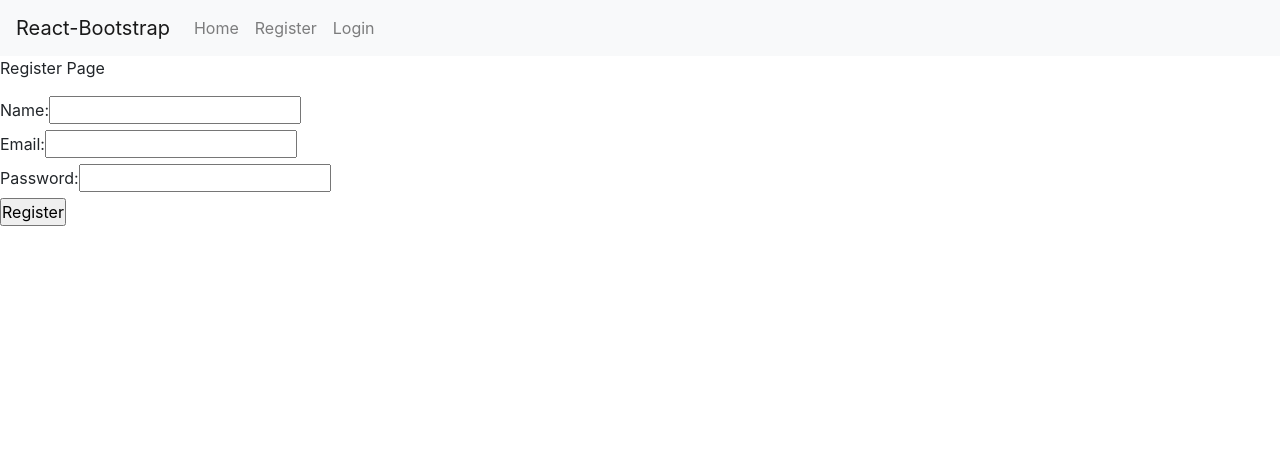
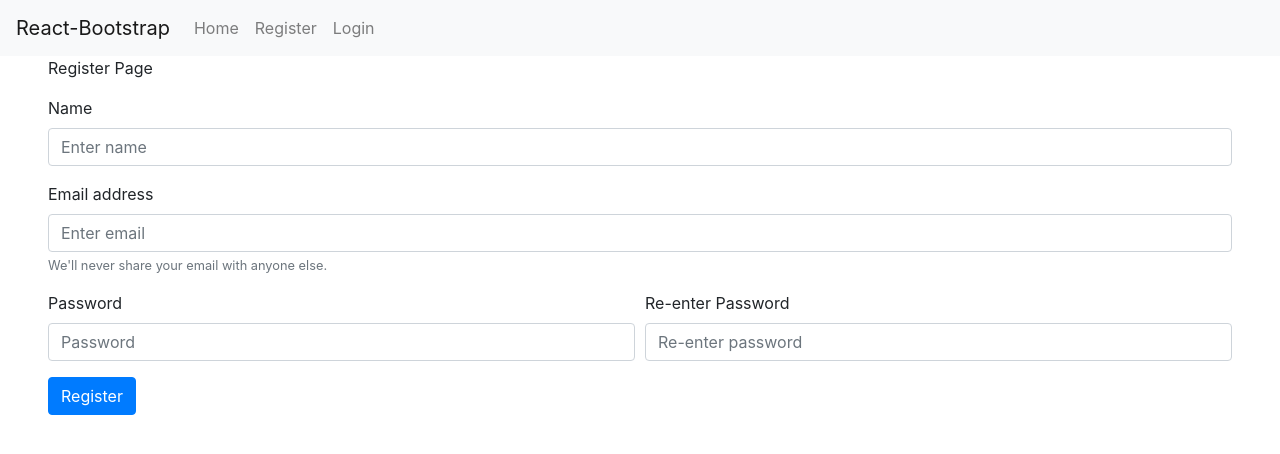
Before and after one commit to ryanchuah/compliance-client, a React (Create React App) app: page /register in a window 1280 px wide. Shown: the top 454 px of the page. Built offline with nearby package versions, Linux system fonts and the light colour scheme; no server answers.

Commit message:
added react bootstrap to login and register

```diff
--- a/src/App.js
+++ b/src/App.js
@@ -45,6 +45,7 @@ function App() {
         <Router>
             <NavigationBar user={user} setUser={setUser} />
             {user.loggedIn && <p>Join the party, {user.username}!</p>}
+            <div className="mx-5">
                 <Route
                     exact
                     path="/"
@@ -54,6 +55,7 @@ function App() {
                 />
 
                 {user.isLoggedIn ? (
+                    // user is logged in
                     <React.Fragment>
                         <Route
                             exact
@@ -77,8 +79,8 @@ function App() {
                             }}
                         />
                     </React.Fragment>
-            ) : // user not logged in
-                (
+                ) : (
+                    // user not logged in
                     <React.Fragment>
                         <Route
                             exact
@@ -101,11 +103,8 @@ function App() {
                                 return <p>Not logged in</p>;
                             }}
                         />
-
                     </React.Fragment>
                 )}
-
-
 
                 <Route
                     exact
@@ -130,6 +129,7 @@ function App() {
                         return <ServerError />;
                     }}
                 />
+            </div>
         </Router>
     );
 }
--- a/src/pages/Login.js
+++ b/src/pages/Login.js
@@ -3,18 +3,17 @@ import axios from "axios";
 import { Redirect, useLocation } from "react-router-dom";
 import FormErrors from "../components/FormErrors";
 import FlashMessage from "../components/FlashMessage";
+import { Form, Button } from "react-bootstrap"
 
 function Login(props) {
-    const [formValues, setFormValues] = useState({email:"", password:""})
+    const [formValues, setFormValues] = useState({ email: "", password: "" });
     const [redirectTo, setRedirectTo] = useState("");
     const [formErrors, setFormErrors] = useState([]);
     const location = useLocation();
 
     const handleSubmit = async e => {
         e.preventDefault();
-        if (!validateForm()) {
-            return;
-        }
+        if (!validateForm()) return;
         try {
             const response = await axios.post("/user/login", formValues);
 
@@ -64,7 +63,7 @@ function Login(props) {
             ...formValues,
             [e.target.name]: e.target.value
         });
-    }
+    };
 
     if (redirectTo) {
         return <Redirect to={{ pathname: redirectTo }} />;
@@ -73,31 +72,29 @@ function Login(props) {
     return (
         <div>
             <p>Login Page</p>
-            {location.state && <FlashMessage flashMessage={location.state.flashMessage} />}
+            {location.state && (
+                <FlashMessage flashMessage={location.state.flashMessage} />
+            )}
             <FormErrors formErrors={formErrors} />
-            <form onSubmit={handleSubmit} method="post">
-                <div>
-                    <label>Email:</label>
-                    <input
-                        type="text"
-                        name="email"
-                        value={formValues.email}
-                        onChange={handleChange}
-                    />
-                </div>
-                <div>
-                    <label>Password:</label>
-                    <input
-                        type="password"
-                        name="password"
-                        value={formValues.password}
-                        onChange={handleChange}
-                    />
-                </div>
-                <div>
-                    <input type="submit" value="Login" />
-                </div>
-            </form>
+            <Form onSubmit={handleSubmit}>
+                <Form.Group controlId="formBasicEmail">
+                    <Form.Label>Email address</Form.Label>
+                    <Form.Control name="email" type="email" placeholder="Enter email" value={formValues.email}
+                        onChange={handleChange} />
+                    <Form.Text className="text-muted">
+                        We'll never share your email with anyone else.
+                    </Form.Text>
+                </Form.Group>
+
+                <Form.Group controlId="formBasicPassword">
+                    <Form.Label>Password</Form.Label>
+                    <Form.Control name="password" type="password" placeholder="Password" value={formValues.password}
+                        onChange={handleChange} />
+                </Form.Group>
+                <Button variant="primary" type="submit">
+                    Login
+                </Button>
+            </Form>
         </div>
     );
 }
--- a/src/pages/Register.js
+++ b/src/pages/Register.js
@@ -2,10 +2,15 @@ import React, { useState } from "react";
 import axios from "axios";
 import { Redirect } from "react-router-dom";
 import FormErrors from "../components/FormErrors";
+import { Form, Button, Col } from "react-bootstrap";
 
 function Register(props) {
     const [redirect, setRedirect] = useState("");
-    const [formValues, setFormValues] = useState({name:"",email:"",password:""});
+    const [formValues, setFormValues] = useState({
+        name: "",
+        email: "",
+        password: ""
+    });
     const [formErrors, setFormErrors] = useState([]);
 
     const handleSubmit = async e => {
@@ -44,6 +49,10 @@ function Register(props) {
             errors.push("Please enter your password");
         }
 
+        if (formValues.passwordReenter !== formValues.password) {
+            errors.push("Your passwords do not match");
+        }
+
         if (errors.length > 0) {
             setFormErrors(errors);
             return false;
@@ -73,39 +82,59 @@ function Register(props) {
         <div>
             <p>Register Page</p>
             <FormErrors formErrors={formErrors} />
-
-            <form onSubmit={handleSubmit} method="post">
-                <div>
-                    <label>Name:</label>
-                    <input
+            <Form onSubmit={handleSubmit}>
+                <Form.Group controlId="formBasicName">
+                    <Form.Label>Name</Form.Label>
+                    <Form.Control
+                        name="name"
                         type="text"
-                        name="name"
+                        placeholder="Enter name"
                         value={formValues.name}
                         onChange={handleChange}
                     />
-                </div>
-                <div>
-                    <label>Email:</label>
-                    <input
-                        type="text"
+                </Form.Group>
+                <Form.Group controlId="formBasicEmail">
+                    <Form.Label>Email address</Form.Label>
+                    <Form.Control
                         name="email"
-                        value={formValues.username}
+                        type="email"
+                        placeholder="Enter email"
+                        value={formValues.email}
                         onChange={handleChange}
                     />
-                </div>
-                <div>
-                    <label>Password:</label>
-                    <input
-                        type="password"
-                        name="password"
-                        value={formValues.password}
-                        onChange={handleChange}
-                    />
-                </div>
-                <div>
-                    <input type="submit" value="Register" />
-                </div>
-            </form>
+                    <Form.Text className="text-muted">
+                        We'll never share your email with anyone else.
+                    </Form.Text>
+                </Form.Group>
+
+                <Form.Group>
+                    <Form.Row>
+                        <Col>
+                            <Form.Label>Password</Form.Label>
+                            <Form.Control
+                                name="password"
+                                type="password"
+                                placeholder="Password"
+                                value={formValues.password}
+                                onChange={handleChange}
+                            />
+                        </Col>
+                        <Col>
+                            <Form.Label>Re-enter Password</Form.Label>
+                            <Form.Control
+                                name="passwordReenter"
+                                type="password"
+                                placeholder="Re-enter password"
+                                value={formValues.passwordReenter}
+                                onChange={handleChange}
+                            />
+                        </Col>
+                    </Form.Row>
+                </Form.Group>
+                <Button variant="primary" type="submit">
+                    Register
+                </Button>
+            </Form>
         </div>
     );
 }
```
Lines whose indentation alone changed are shown as unchanged.
